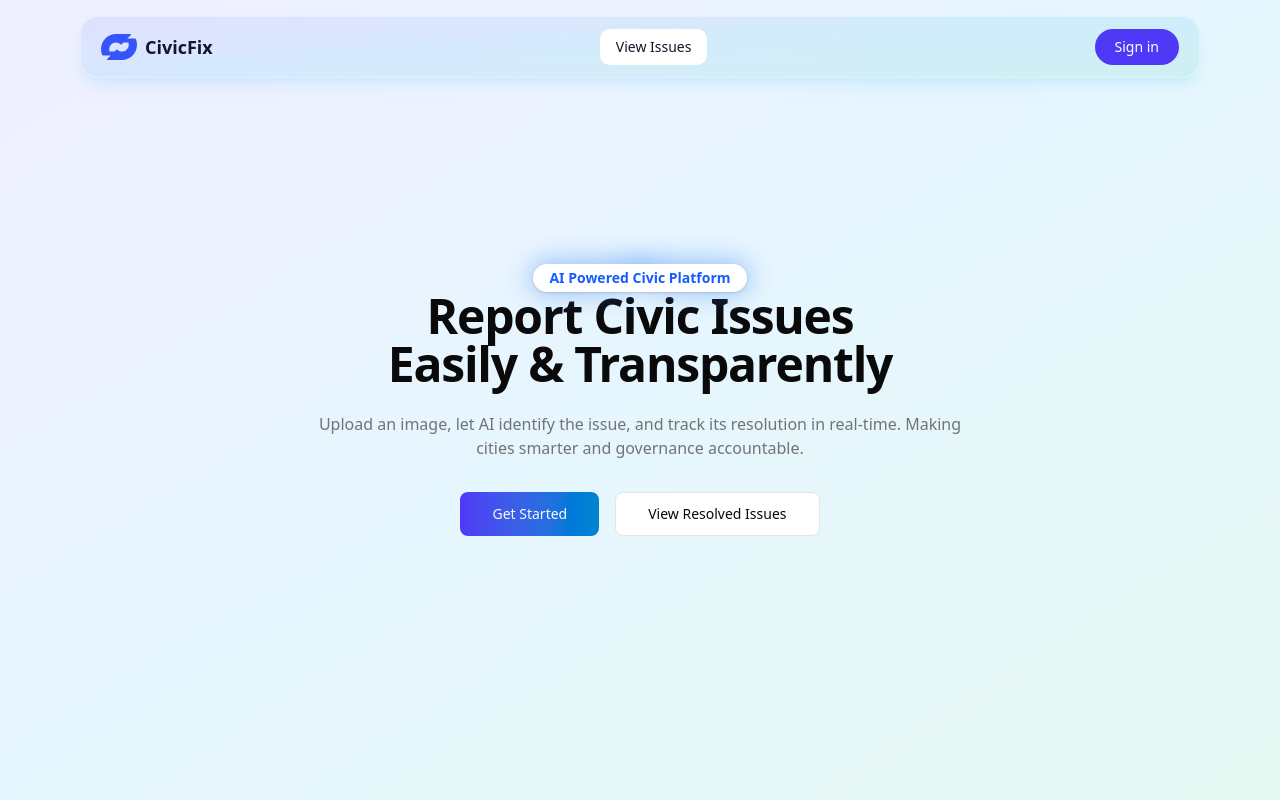
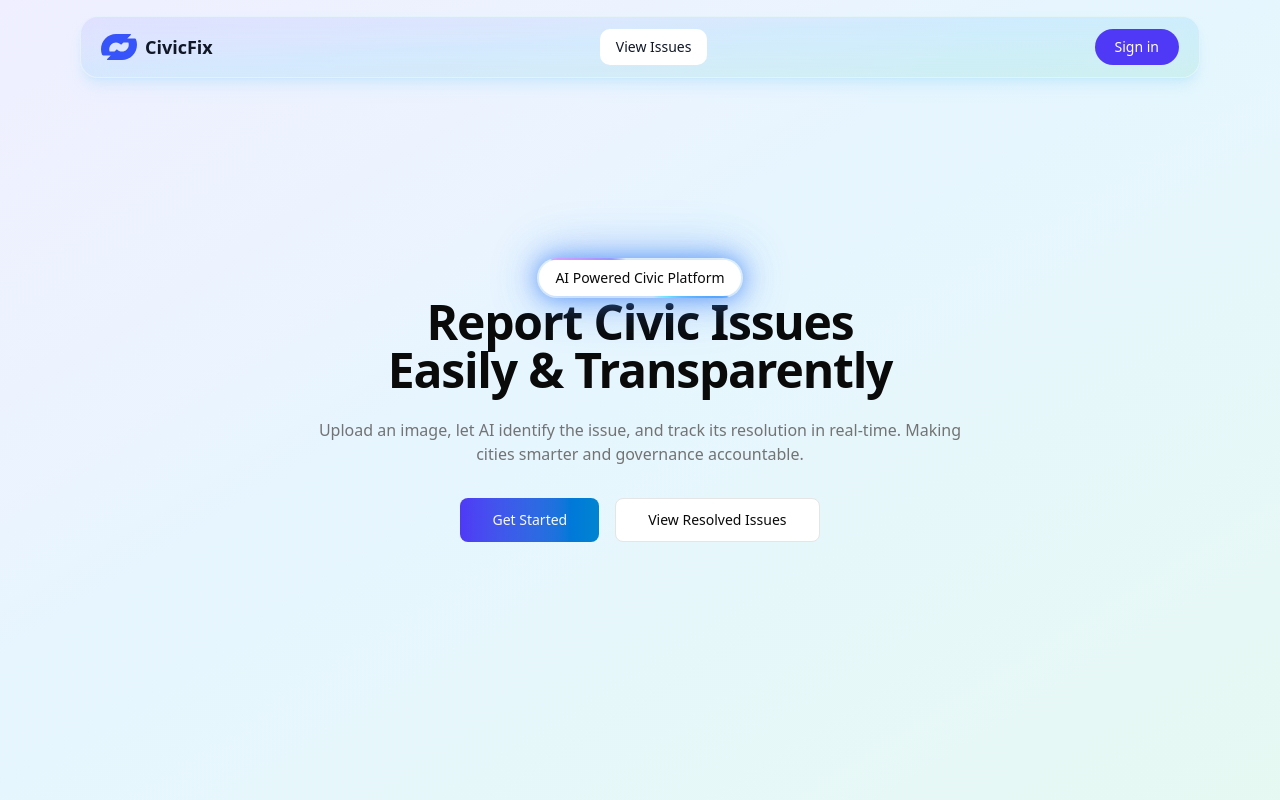
Before and after one commit to kshitizchouhan/smart-civic-reporter, a Next.js app: page / in a window 1280 px wide. Shown: the top 800 px of the page. Built offline with nearby package versions, Linux system fonts and the light colour scheme; no server answers.

Commit message:
report page created

```diff
--- a/app/globals.css
+++ b/app/globals.css
@@ -252,3 +252,74 @@
 .animate-spin-slow {
   animation: spin-slow 3s linear infinite;
 }
+
+
+
+
+/* Glowing Badge Styles */
+.glowing-badge-wrapper {
+  @apply relative inline-flex;
+}
+
+.glowing-badge-container {
+  @apply relative rounded-full p-0.5 overflow-hidden;
+  background: linear-gradient(135deg, hsl(var(--muted)) 0%, hsl(var(--border)) 100%);
+}
+
+.glowing-badge-beam {
+  @apply absolute inset-0 rounded-full;
+  background: conic-gradient(
+    from 0deg,
+    transparent 0deg,
+    transparent 60deg,
+    hsl(210 100% 60% / 0.8) 80deg,
+    hsl(200 100% 70% / 1) 90deg,
+    hsl(180 100% 65% / 0.8) 100deg,
+    transparent 120deg,
+    transparent 360deg
+  );
+  animation: spin-beam 3s linear infinite;
+}
+
+.glowing-badge-beam::before {
+  content: '';
+  @apply absolute inset-0 rounded-full;
+  background: conic-gradient(
+    from 180deg,
+    transparent 0deg,
+    transparent 60deg,
+    hsl(280 100% 70% / 0.6) 80deg,
+    hsl(260 100% 75% / 0.8) 90deg,
+    hsl(240 100% 70% / 0.6) 100deg,
+    transparent 120deg,
+    transparent 360deg
+  );
+}
+
+.glowing-badge-content {
+  @apply relative bg-white rounded-full px-4 py-2 text-sm font-medium;
+  color: hsl(var(--foreground));
+  box-shadow:
+    0 4px 20px -4px hsl(210 100% 60% / 0.3),
+    0 8px 32px -8px hsl(260 100% 70% / 0.2),
+    inset 0 1px 0 hsl(0 0% 100% / 0.8);
+}
+
+@keyframes spin-beam {
+  from {
+    transform: rotate(0deg);
+  }
+  to {
+    transform: rotate(360deg);
+  }
+}
+.glowing-badge-container {
+  @apply relative rounded-full p-0.5 overflow-hidden;
+  background: linear-gradient(135deg, hsl(var(--muted)) 0%, hsl(var(--border)) 100%);
+
+  /* 🔵 BLUE GLOW */
+  box-shadow:
+    0 0 20px rgba(59,130,246,0.6),
+    0 0 40px rgba(59,130,246,0.4),
+    0 0 60px rgba(59,130,246,0.2);
+}
--- a/app/page.tsx
+++ b/app/page.tsx
@@ -19,7 +19,7 @@ export default function Home() {
 
         <div className="relative container mx-auto px-4 py-24 text-center justify-center items-center">
 
-          <GlowingBadge >
+          <GlowingBadge  className=" " >
             <div >AI Powered Civic Platform</div>
           </GlowingBadge>
 
--- a/components/glowing-badge.tsx
+++ b/components/glowing-badge.tsx
@@ -1,16 +1,44 @@
-import React from "react";
+// import React from "react";
 
-type GlowingBadgeProps = {
-  children: React.ReactNode;
-};
+// type GlowingBadgeProps = {
+//   children: React.ReactNode;
+// };
 
-export const GlowingBadge = ({ children }: GlowingBadgeProps) => {
+// export const GlowingBadge = ({ children }: GlowingBadgeProps) => {
+//   return (
+//     <div className="relative inline-flex items-center justify-center">
+//       <div className="absolute -inset-1 rounded-full bg-[conic-gradient(from_0deg,#3b82f6,transparent,#3b82f6)] blur-md opacity-80 glow-rotate" />
+//       <span className="relative z-10 rounded-full bg-white px-4 py-1 text-sm font-semibold text-blue-600 shadow">
+//         {children}
+//       </span>
+//     </div>
+//   );
+// };
+
+// export default GlowingBadge;
+
+
+
+import { ReactNode } from "react";
+import { cn } from "@/lib/utils";
+
+interface GlowingBadgeProps {
+  children: ReactNode;
+  className?: string;
+}
+
+export const  GlowingBadge = ({ children, className }: GlowingBadgeProps) => {
   return (
-    <div className="relative inline-flex items-center justify-center">
-      <div className="absolute -inset-1 rounded-full bg-[conic-gradient(from_0deg,#3b82f6,transparent,#3b82f6)] blur-md opacity-80 glow-rotate" />
-      <span className="relative z-10 rounded-full bg-white px-4 py-1 text-sm font-semibold text-blue-600 shadow">
-        {children}
-      </span>
+    <div className={cn("glowing-badge-wrapper", className)}>
+      <div className="glowing-badge-container shadow-blue-500">
+        {/* Spinning light beam */}
+        <div className="glowing-badge-beam" />
+
+        {/* Badge content */}
+        <div className="glowing-badge-content">
+          {children}
+        </div>
+      </div>
     </div>
   );
 };
```
